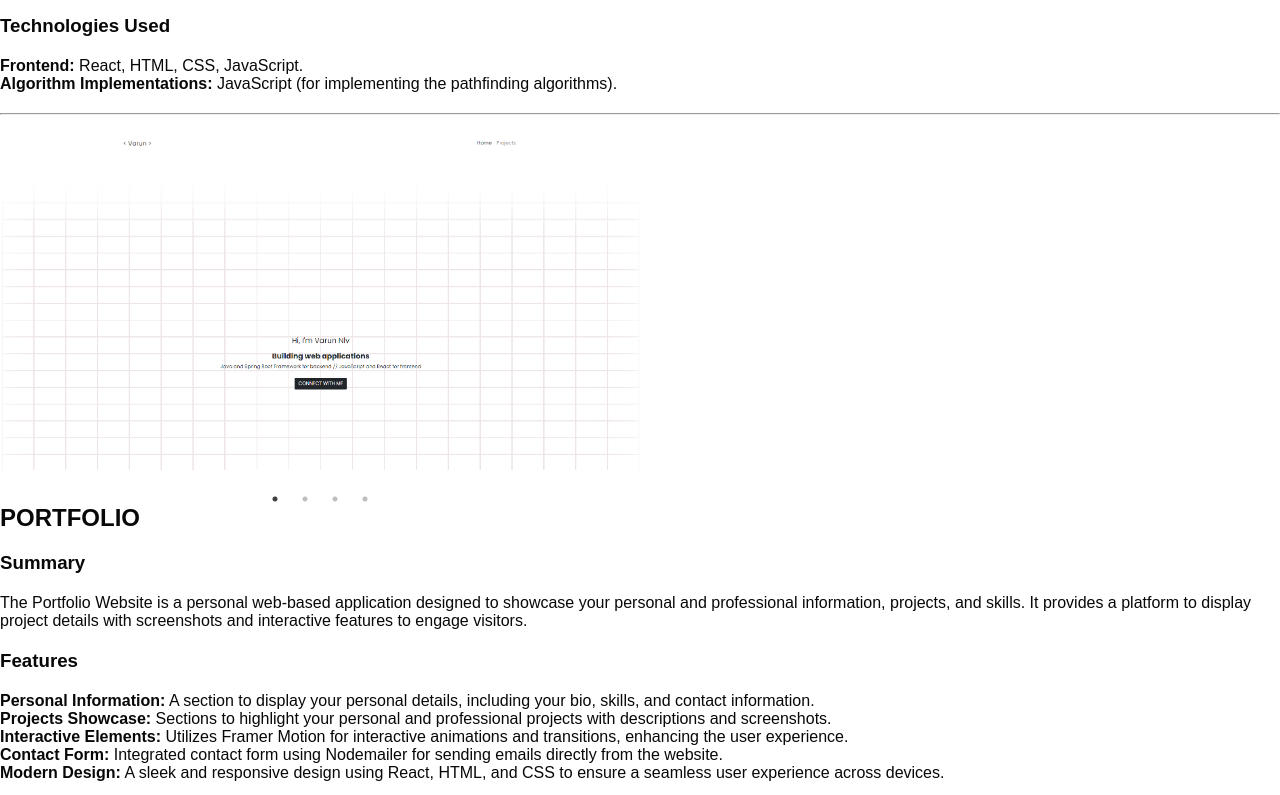
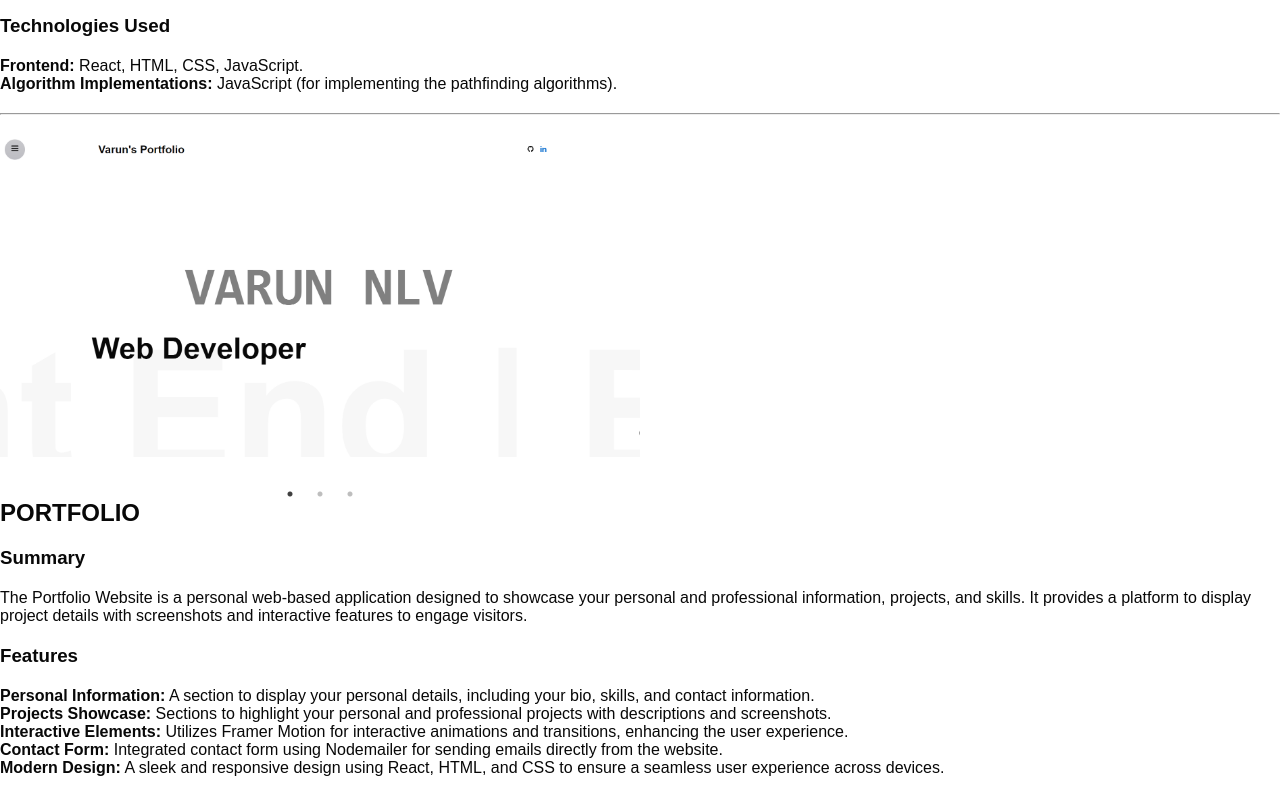
Before and after one commit to varunnlv/vportfolio, a React (Create React App) app: page / in a window 1280 px wide. Shown: the part 9680-10475 px from the top of the page. Built offline with nearby package versions, Linux system fonts and the light colour scheme.

Commit message:
Update portfolio.jsx

```diff
--- a/src/components/portfolio/portfolio.jsx
+++ b/src/components/portfolio/portfolio.jsx
@@ -45,20 +45,18 @@ const items = [
         id: 5,
         title: "Filmpire",
        images: [
-            "./VPORTFOLIO1.png",
-            "./VPORTFOLIO2.png",
-            "./VPORTFOLIO3.png",
-            "./VPORTFOLIO4.png",
+            "./PF1.png",
+            "./PF2.png",
+            "./PF3.png",
         ],
     },
     {
         id: 6,
         title: "Filmpire",
        images: [
-            "./VPORTFOLIO1.png",
-            "./VPORTFOLIO2.png",
-            "./VPORTFOLIO3.png",
-            "./VPORTFOLIO4.png",
+            "./ExTracker1.png",
+            "./ExTracker2.png",
+            "./ExTracker3.png",
         ],
     },
 ];
```
